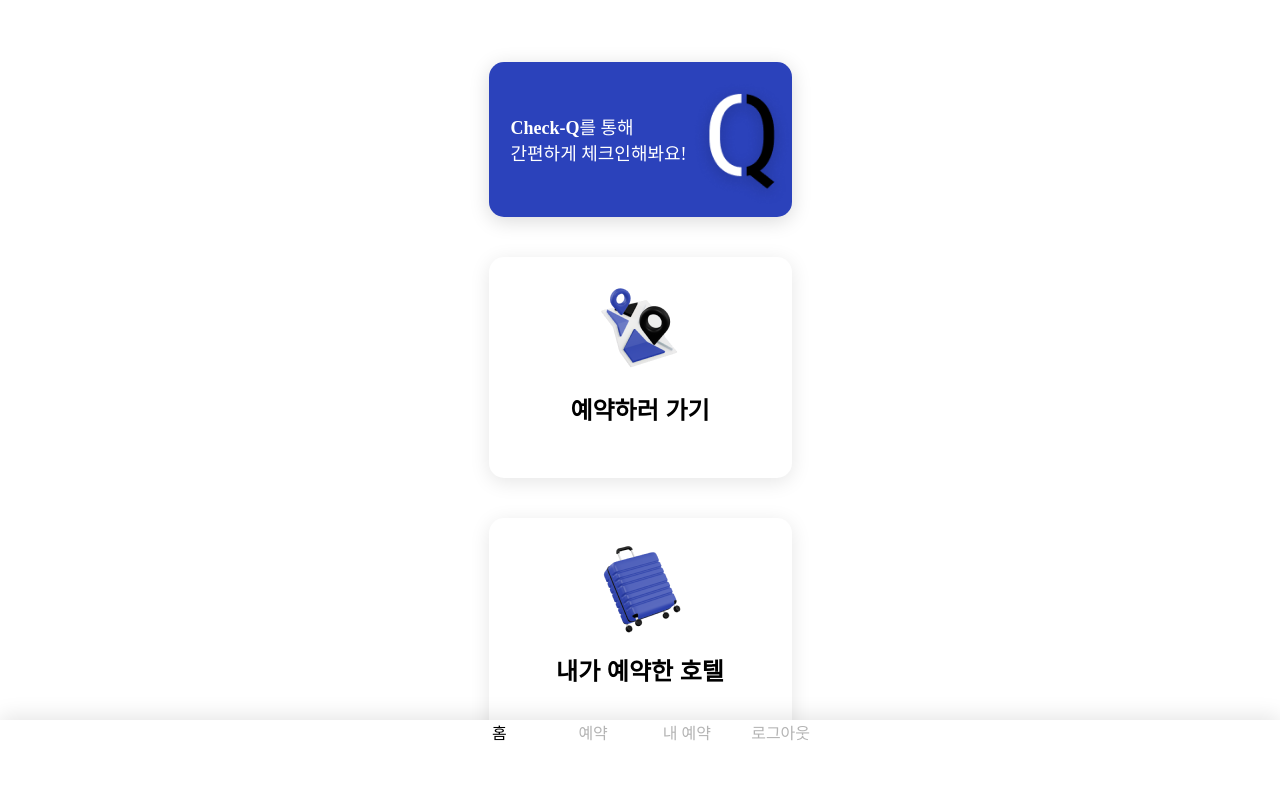
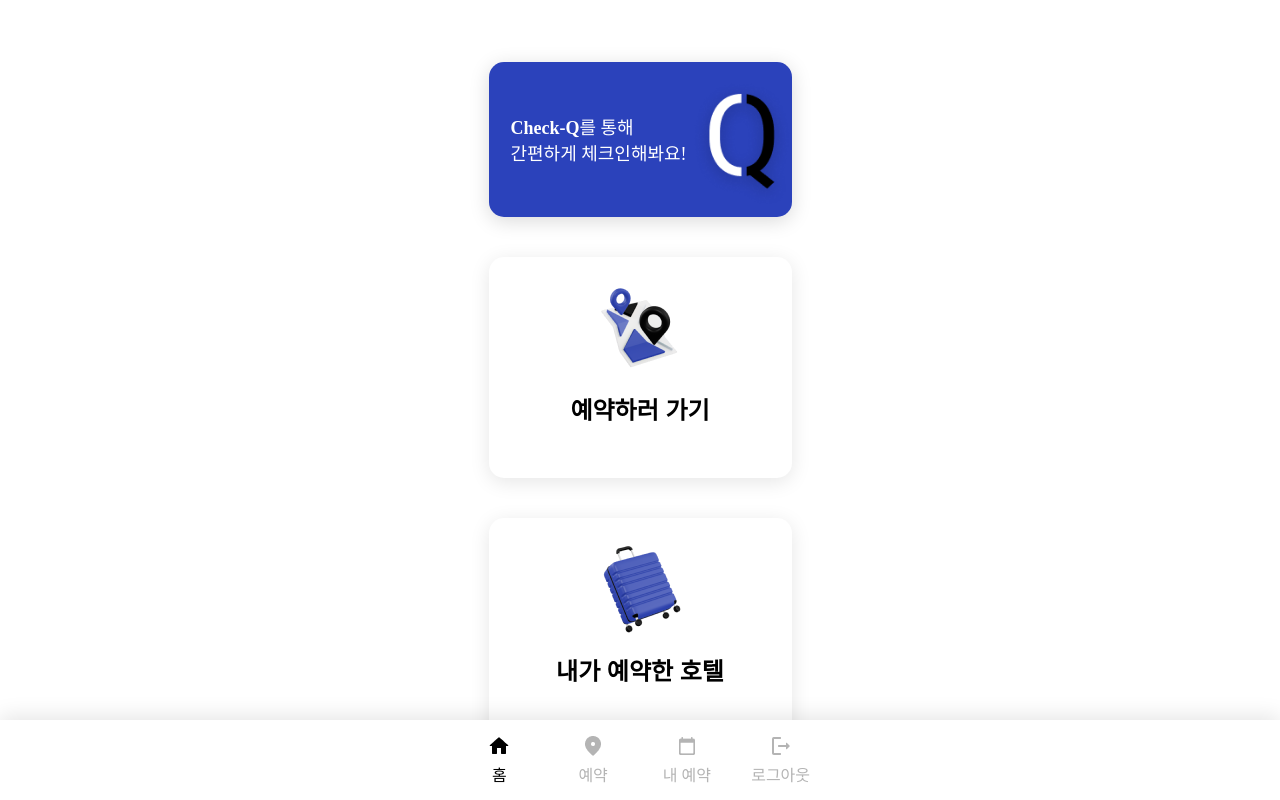
Before and after one commit to CheckQ-remaster/CheckQ-WEB, a React (Create React App) app: page /home in a window 1280 px wide. Built offline with nearby package versions, Linux system fonts and the light colour scheme.

Commit message:
navbar 이미지 해결

```diff
--- a/src/components/common/NavBar/NavBar.style.ts
+++ b/src/components/common/NavBar/NavBar.style.ts
@@ -30,27 +30,19 @@ export const NavWrapper = styled.nav`
 `;
 
 export const NavItem = styled.a<NavProps>`
+  cursor: pointer;
+
   width: 100px;
   height: 100%;
+
+  display: flex;
+  flex-direction: column;
+  justify-content: center;
 
   text-decoration: none;
   text-align: center;
 
-  cursor: pointer;
-
-  div {
-    background-image: url("../../../assets/image/Icon/${props => props.current === props.text ? 'focushome' : props.text}.png");
-
-    &:hover {
-      background-image: url("../../../assets/image/Icon/${props => 'focus' + props.text}.png");
-    }
-  }
-
   span {
     color: ${props => props.current === props.text ? '#000000' : '#B4B4B4'};
-
-    &:hover {
-      color: #000000;
-    }
   }
 `;
--- a/src/components/common/NavBar/NavBar.tsx
+++ b/src/components/common/NavBar/NavBar.tsx
@@ -1,6 +1,15 @@
 import React, { useState, useEffect } from "react";
 import { useLocation } from "react-router-dom";
 import * as N from "./NavBar.style";
+
+import home from "../../../assets/image/Icon/home.png";
+import my from "../../../assets/image/Icon/my.png";
+import reservation from "../../../assets/image/Icon/reservation.png";
+import logout from "../../../assets/image/Icon/logout.png";
+import focushome from "../../../assets/image/Icon/focushome.png";
+import focusmy from "../../../assets/image/Icon/focusmy.png";
+import focusreservation from "../../../assets/image/Icon/focusreservation.png";
+import focuslogout from "../../../assets/image/Icon/focuslogout.png";
 
 const NavBar = () => {
   const location = useLocation();
@@ -16,19 +25,27 @@ const NavBar = () => {
     <N.Contaienr>
       <N.NavWrapper>
         <N.NavItem current={currentPage} text={"home"} href="/home">
-          <div></div>
+          <div>
+            <img src={currentPage === "home" ? focushome : home} alt="홈" />
+          </div>
           <span>홈</span>
         </N.NavItem>
         <N.NavItem current={currentPage} text={"reservation"} href="/reservation">
-          <div></div>
+          <div>
+            <img src={currentPage === "reservation" ? focusreservation : reservation} alt="예약" />
+          </div>
           <span>예약</span>
         </N.NavItem>
         <N.NavItem current={currentPage} text={"my"} href="/">
-          <div></div>
+          <div>
+            <img src={currentPage === "my" ? focusmy : my} alt="내 예약" />
+          </div>
           <span>내 예약</span>
         </N.NavItem>
         <N.NavItem current={currentPage} text={"logout"} href="/">
-          <div></div>
+          <div>
+            <img src={currentPage === "logout" ? focuslogout : logout} alt="로그아웃" />
+          </div>
           <span>로그아웃</span>
         </N.NavItem>
       </N.NavWrapper>
```
